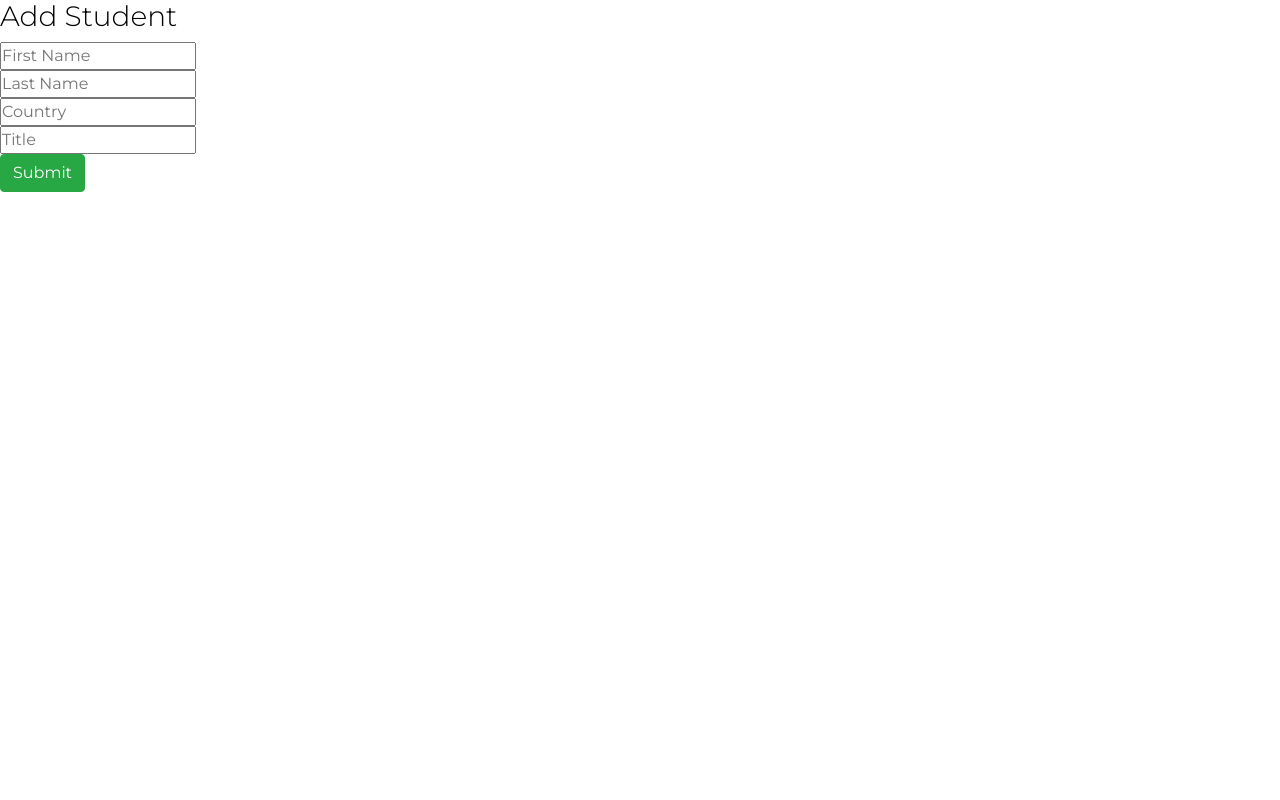
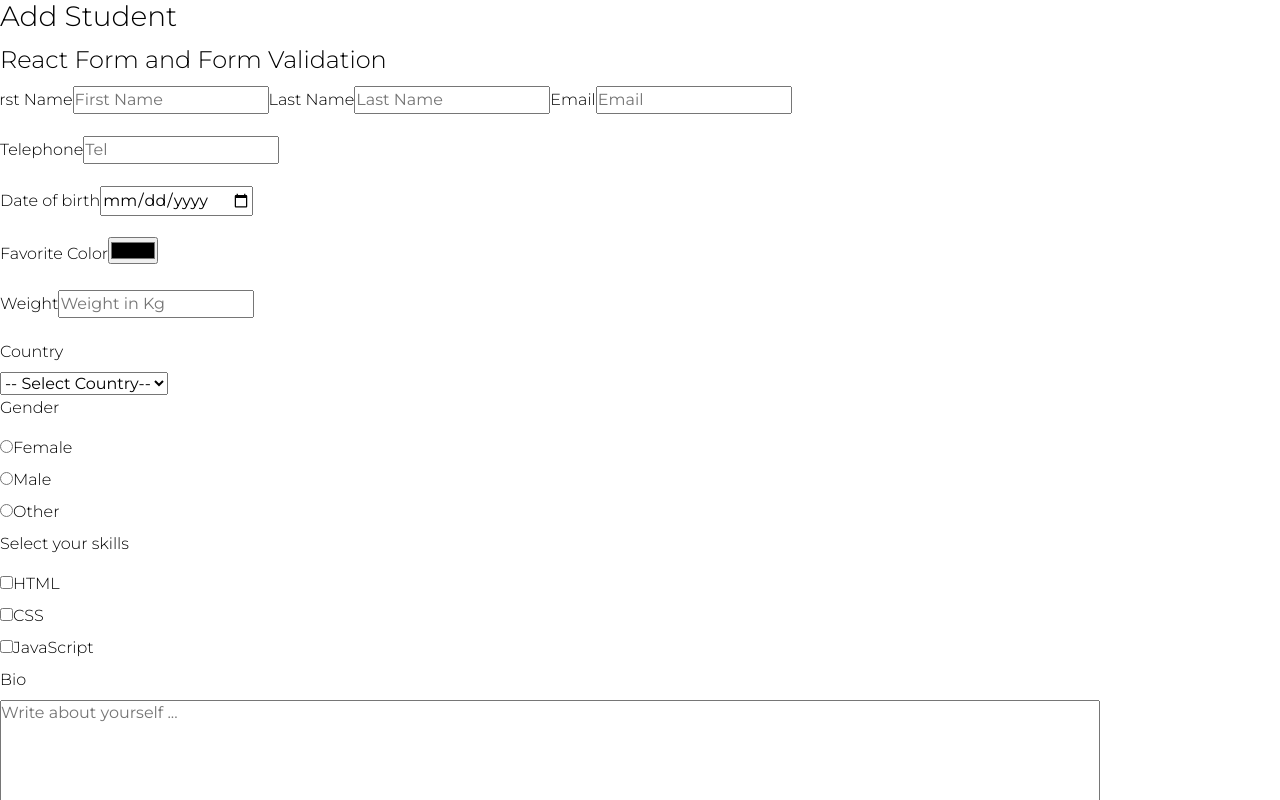
Before and after one commit to sxidsvit/react-challenge, a React (Create React App) app: page / in a window 1280 px wide. Shown: the top 800 px of the page. Built offline with nearby package versions, Linux system fonts and the light colour scheme.

Commit message:
Theory - Get data from different input field types

```diff
--- a/src/index.js
+++ b/src/index.js
@@ -1,14 +1,54 @@
+import React, { Component } from 'react'
+import ReactDOM from 'react-dom'
 
-import React from 'react'
-import ReactDOM from 'react-dom'
+const options = [
+  {
+    value: '',
+    label: '-- Select Country--',
+  },
+  {
+    value: 'Finland',
+    label: 'Finland',
+  },
+  {
+    value: 'Sweden',
+    label: 'Sweden',
+  },
+  {
+    value: 'Norway',
+    label: 'Norway',
+  },
+  {
+    value: 'Denmark',
+    label: 'Denmark',
+  },
+]
+
+// mapping the options to list(array) of JSX options
+
+const selectOptions = options.map(({ value, label }) => (
+  <option value={value}> {label}</option>
+))
 
 class App extends React.Component {
   // declaring state
   state = {
     firstName: '',
     lastName: '',
+    email: '',
     country: '',
-    title: '',
+    tel: '',
+    dateOfBirth: '',
+    favoriteColor: '',
+    weight: '',
+    gender: '',
+    file: '',
+    bio: '',
+    skills: {
+      html: false,
+      css: false,
+      javascript: false,
+    },
   }
   handleChange = (e) => {
     /*
@@ -16,14 +56,53 @@
     const name = e.target.name
     const value = e.target.value
     */
-    const { name, value } = e.target
+    const { name, value, type, checked } = e.target
     // [variablename] this we can make a value stored in a certain variable could be a key for an object, in this case a key for the state
+
+    if (type === 'checkbox') {
+      this.setState({
+        skills: { ...this.state.skills, [name]: checked },
+      })
+    } else if (type === 'file') {
+      console.log(type, 'cehck here')
+      this.setState({ [name]: e.target.files[0] })
+    } else {
       this.setState({ [name]: value })
+    }
   }
   handleSubmit = (e) => {
     // stops the default behavior of form element specifically refreshing of page
     e.preventDefault()
-    console.log(JSON.stringify(this.state, null, 2))
+    e.preventDefault()
+    const {
+      firstName,
+      lastName,
+      email,
+      country,
+      gender,
+      bio,
+      file,
+      skills,
+    } = this.state
+
+    const formattedSkills = []
+    for (const key in skills) {
+      console.log(key)
+      if (skills[key]) {
+        formattedSkills.push(key.toUpperCase())
+      }
+    }
+    const data = {
+      firstName,
+      lastName,
+      email,
+      country,
+      gender,
+      bio,
+      file,
+      skills: formattedSkills,
+    }
+    console.log(data)
   }
 
   render() {
@@ -33,46 +112,178 @@
       <div className='App'>
         <h3>Add Student</h3>
         <form onSubmit={this.handleSubmit}>
-          <div>
+          <fieldset>
+            <legend>React Form and Form Validation</legend>
+            <div className='row'>
+              <div className='form-group'>
+                <label htmlFor='firstName'>First Name </label>
                 <input
                   type='text'
                   name='firstName'
+                  value={this.state.firstName}
+                  onChange={this.handleChange}
                   placeholder='First Name'
-              value={firstName}
+                />
+              </div>
+              <div className='form-group'>
+                <label htmlFor='lastName'>Last Name </label>
+                <input
+                  type='text'
+                  name='lastName'
+                  value={this.state.lastName}
                   onChange={this.handleChange}
+                  placeholder='Last Name'
+                />
+              </div>
+              <div className='form-group'>
+                <label htmlFor='email'>Email </label>
+                <input
+                  type='email'
+                  name='email'
+                  value={this.state.email}
+                  onChange={this.handleChange}
+                  placeholder='Email'
+                />
+              </div>
+            </div>
+
+            <div className='form-group'>
+              <label htmlFor='tel'>Telephone </label>
+              <input
+                type='tel'
+                name='tel'
+                value={this.state.tel}
+                onChange={this.handleChange}
+                placeholder='Tel'
+              />
+            </div>
+
+            <div className='form-group'>
+              <label htmlFor='dateOfBirth'>Date of birth </label>
+              <input
+                type='date'
+                name='dateOfBirth'
+                value={this.state.dateOfBirth}
+                onChange={this.handleChange}
+                placeholder='Date of Birth'
+              />
+            </div>
+            <div className='form-group'>
+              <label htmlFor='favoriteColor'>Favorite Color</label>
+              <input
+                type='color'
+                id='color'
+                name='color'
+                value={this.state.color}
+                onChange={this.handleChange}
+                placeholder='Favorite Color'
+              />
+            </div>
+            <div className='form-group'>
+              <label htmlFor='dateOfBirth'>Weight </label>
+              <input
+                type='number'
+                id='weight'
+                name='weight'
+                value={this.state.weight}
+                onChange={this.handleChange}
+                placeholder='Weight in Kg'
               />
             </div>
             <div>
+              <label htmlFor='country'>Country</label> <br />
+              <select name='country' onChange={this.handleChange} id='country'>
+                {selectOptions}
+              </select>
+            </div>
+
+            <div>
+              <p>Gender</p>
+              <div>
                 <input
-              type='text'
-              name='lastName'
-              placeholder='Last Name'
-              value={lastName}
+                  type='radio'
+                  id='female'
+                  name='gender'
+                  value='Female'
                   onChange={this.handleChange}
+                  checked={this.state.gender === 'Female'}
                 />
+                <label htmlFor='female'>Female</label>
               </div>
               <div>
                 <input
-              type='text'
-              name='country'
-              placeholder='Country'
-              value={country}
+                  id='male'
+                  type='radio'
+                  name='gender'
+                  value='Male'
                   onChange={this.handleChange}
+                  checked={this.state.gender === 'Male'}
                 />
+                <label htmlFor='male'>Male</label>
               </div>
               <div>
                 <input
-              type='text'
-              name='title'
-              placeholder='Title'
-              value={title}
+                  id='other'
+                  type='radio'
+                  name='gender'
+                  value='Other'
                   onChange={this.handleChange}
+                  checked={this.state.gender === 'Other'}
+                />
+                <label htmlFor='other'>Other</label>
+              </div>
+            </div>
+
+            <div>
+              <p>Select your skills</p>
+              <div>
+                <input
+                  type='checkbox'
+                  id='html'
+                  name='html'
+                  onChange={this.handleChange}
+                />
+                <label htmlFor='html'>HTML</label>
+              </div>
+              <div>
+                <input
+                  type='checkbox'
+                  id='css'
+                  name='css'
+                  onChange={this.handleChange}
+                />
+                <label htmlFor='css'>CSS</label>
+              </div>
+              <div>
+                <input
+                  type='checkbox'
+                  id='javascript'
+                  name='javascript'
+                  onChange={this.handleChange}
+                />
+                <label htmlFor='javascript'>JavaScript</label>
+              </div>
+            </div>
+            <div>
+              <label htmlFor='bio'>Bio</label> <br />
+              <textarea
+                id='bio'
+                name='bio'
+                value={this.state.bio}
+                onChange={this.handleChange}
+                cols='120'
+                rows='10'
+                placeholder='Write about yourself ...'
               />
             </div>
 
-          <button onClick={this.changeAnimal} class='btn btn-success'>
-            Submit
-          </button>
+            <div>
+              <input type='file' name='file' onChange={this.handleChange} />
+            </div>
+            <div>
+              <button>Submit</button>
+            </div>
+          </fieldset>
         </form>
       </div>
     )
```
Lines whose indentation alone changed are shown as unchanged.
